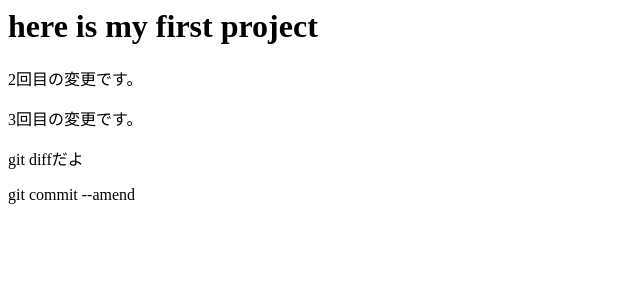
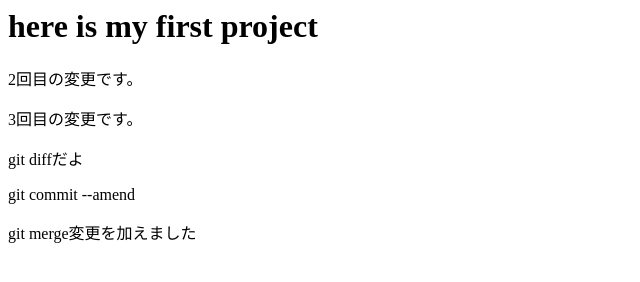
Before and after one commit to maae2556/git_tutorial, a plain HTML site: page index.html in a window 1280 px wide. Shown: the whole page, without its empty margins (0-640 px from the left). Drawn offline with Linux system fonts and the light colour scheme.

Commit message:
git mergeを追記

```diff
--- a/index.html
+++ b/index.html
@@ -4,3 +4,4 @@
 <p>3回目の変更です。</p>
 <span>git diffだよ</span>
 <p>git commit --amend</p>
+<p>git merge変更を加えました</p>
```
